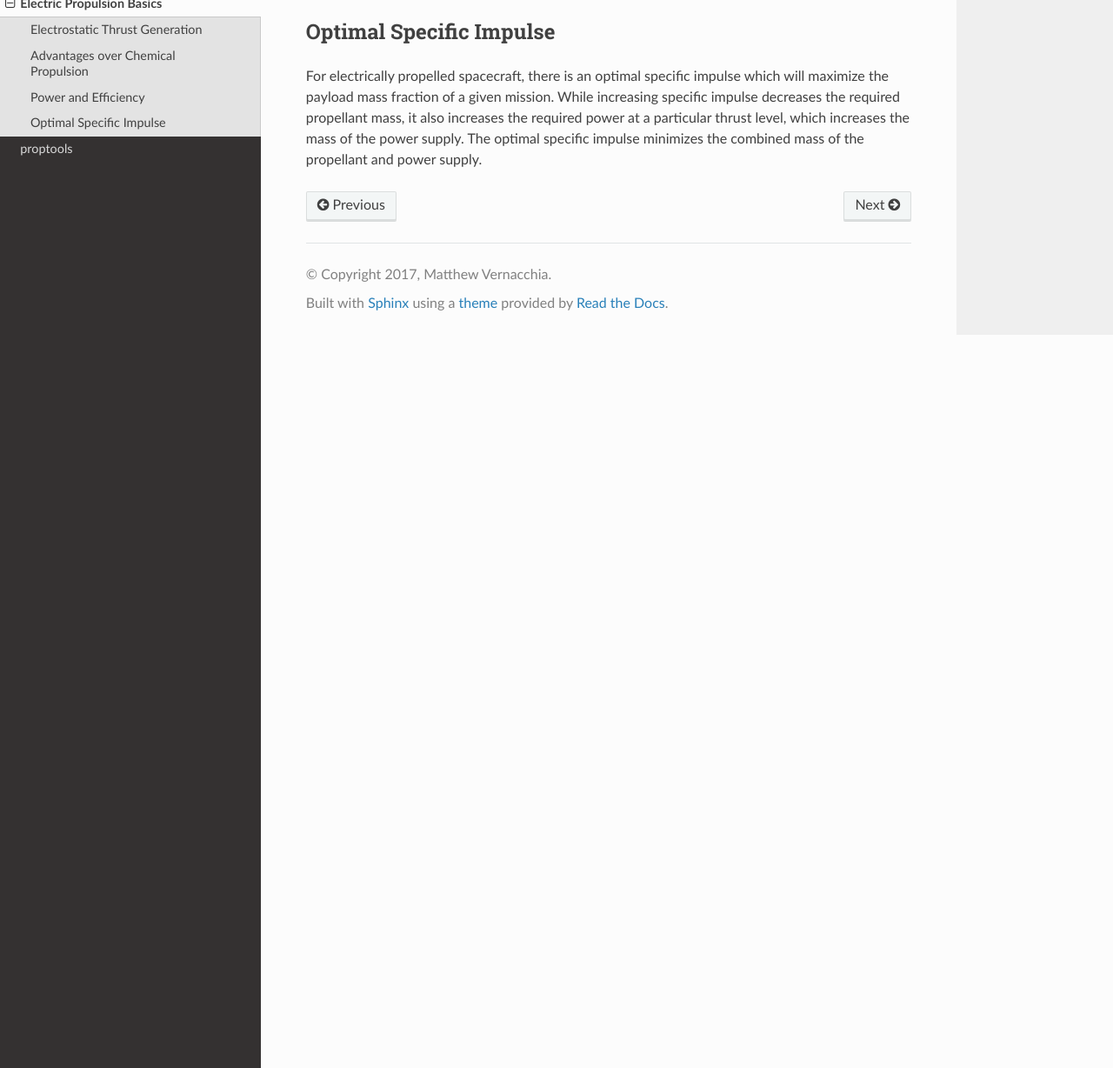
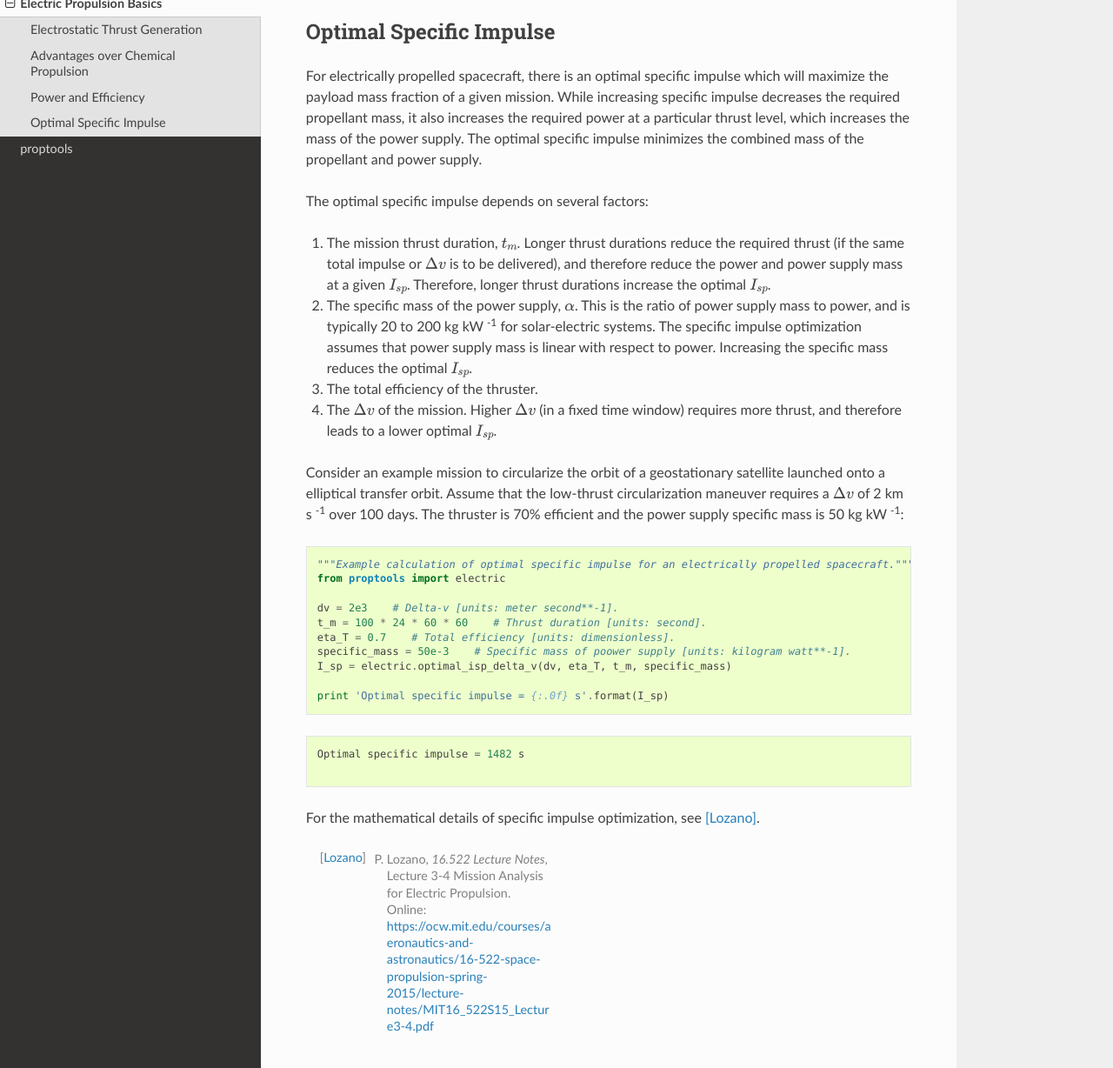
Before and after one commit to mvernacc/proptools, a Sphinx documentation site: the page built from docs/source/electric_tutorial.rst, in a window 1280 px wide and 1400 px high, scrolled down 3721 px, cut to the strip 172-1400 px from the top of the window. Shown: the whole strip at 87% size. Built offline with Sphinx 7.4.7 and the Read the Docs theme 2.0.0, drawn with Linux system fonts in a browser that asks for light colours.

Commit message:
Add optimal isp to eprop tutorial.

```diff
--- a/docs/source/electric_tutorial.rst
+++ b/docs/source/electric_tutorial.rst
@@ -107,3 +107,22 @@ Optimal Specific Impulse
 ========================
 
 For electrically propelled spacecraft, there is an optimal specific impulse which will maximize the payload mass fraction of a given mission. While increasing specific impulse decreases the required propellant mass, it also increases the required power at a particular thrust level, which increases the mass of the power supply. The optimal specific impulse minimizes the combined mass of the propellant and power supply.
+
+The optimal specific impulse depends on several factors:
+
+#. The mission thrust duration, :math:`t_m`. Longer thrust durations reduce the required thrust (if the same total impulse or :math:`\Delta v` is to be delivered), and therefore reduce the power and power supply mass at a given :math:`I_{sp}`. Therefore, longer thrust durations increase the optimal :math:`I_{sp}`.
+#. The specific mass of the power supply, :math:`\alpha`. This is the ratio of power supply mass to power, and is typically 20 to 200 kg kW :sup:`-1` for solar-electric systems. The specific impulse optimization assumes that power supply mass is linear with respect to power. Increasing the specific mass reduces the optimal :math:`I_{sp}`.
+#. The total efficiency of the thruster.
+#. The :math:`\Delta v` of the mission. Higher :math:`\Delta v` (in a fixed time window) requires more thrust, and therefore leads to a lower optimal :math:`I_{sp}`.
+
+
+Consider an example mission to circularize the orbit of a geostationary satellite launched onto a elliptical transfer orbit. Assume that the low-thrust circularization maneuver requires a :math:`\Delta v` of 2 km s :sup:`-1` over 100 days. The thruster is 70% efficient and the power supply specific mass is 50 kg kW :sup:`-1`:
+
+.. literalinclude:: examples/electric/isp_opt.py
+
+.. literalinclude:: examples/electric/isp_opt_output.txt
+
+
+For the mathematical details of specific impulse optimization, see [Lozano]_.
+
+.. [Lozano] P. Lozano, *16.522 Lecture Notes*, Lecture 3-4 Mission Analysis for Electric Propulsion. Online: https://ocw.mit.edu/courses/aeronautics-and-astronautics/16-522-space-propulsion-spring-2015/lecture-notes/MIT16_522S15_Lecture3-4.pdf
--- /dev/null
+++ b/docs/source/examples/electric/isp_opt.py
@@ -0,0 +1,10 @@
+"""Example calculation of optimal specific impulse for an electrically propelled spacecraft."""
+from proptools import electric
+
+dv = 2e3    # Delta-v [units: meter second**-1].
+t_m = 100 * 24 * 60 * 60    # Thrust duration [units: second].
+eta_T = 0.7    # Total efficiency [units: dimensionless].
+specific_mass = 50e-3    # Specific mass of poower supply [units: kilogram watt**-1].
+I_sp = electric.optimal_isp_delta_v(dv, eta_T, t_m, specific_mass)
+
+print 'Optimal specific impulse = {:.0f} s'.format(I_sp)
--- /dev/null
+++ b/docs/source/examples/electric/isp_opt_output.txt
@@ -0,0 +1 @@
+Optimal specific impulse = 1482 s
```
